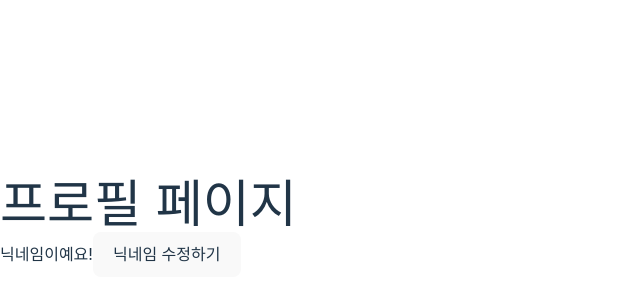
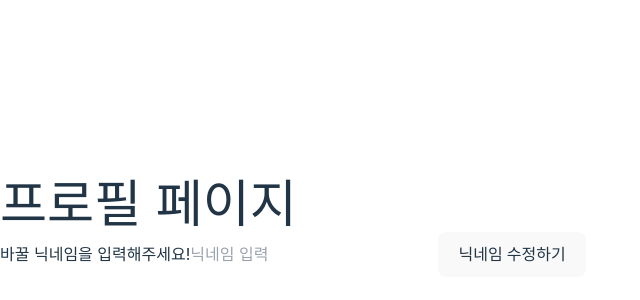
Before and after one commit to usuny0317/mbti-test, a React (Vite) app: page /profile in a window 1280 px wide. Shown: the part 174-474 px from the top of the page, without its empty margins (0-640 px from the left). Built offline with nearby package versions, Linux system fonts and the light colour scheme; sample sign-in values are in the browser's storage.

Commit message:
feat 회원정보 수정하기 기능 완료

```diff
--- a/src/api/auth.js
+++ b/src/api/auth.js
@@ -19,4 +19,17 @@ export const login = async (userData) => {
 export const getUserProfile = async (token) => {};
 
 //유저 정보 수정하기
-export const updateProfile = async (formData) => {};
+export const updateProfile = async (formData) => {
+  //헤더 만들기
+  const token = localStorage.getItem("accessToken");
+  const headers = {
+    //"Content-Type": "multipart/form-data",
+
+    Authorization: `Bearer ${token}`,
+  };
+
+  const response = await axios.patch(`${API_URL}/profile`, formData, {
+    headers,
+  });
+  return response.data;
+};
--- a/src/pages/Profile.jsx
+++ b/src/pages/Profile.jsx
@@ -1,12 +1,37 @@
+import { useState } from "react";
+import { updateProfile } from "../api/auth";
+
 const Profile = () => {
-  const handleNickChange = () => {
+  const [nickname, setNickname] = useState();
+
+  const handleNickChange = async () => {
+    const newprofile = {
+      nickname: nickname,
+    };
+
+    try {
+      const result = await updateProfile(newprofile);
+      if (result.success) {
         alert("수정되었습니다!");
+      } else throw "실패!";
+    } catch (err) {
+      alert("수정 실패!" + err);
+    }
+    setNickname("");
   };
   return (
     <div>
       <h1>프로필 페이지</h1>
+
       <label>
-        닉네임이예요!
+        바꿀 닉네임을 입력해주세요!
+        <input
+          placeholder="닉네임 입력"
+          onChange={(e) => {
+            setNickname(e.target.value);
+          }}
+        />
+      </label>
       <button
         onClick={() => {
           handleNickChange();
@@ -14,7 +39,6 @@ const Profile = () => {
       >
         닉네임 수정하기
       </button>
-      </label>
     </div>
   );
 };
```
Lines whose indentation alone changed are shown as unchanged.
